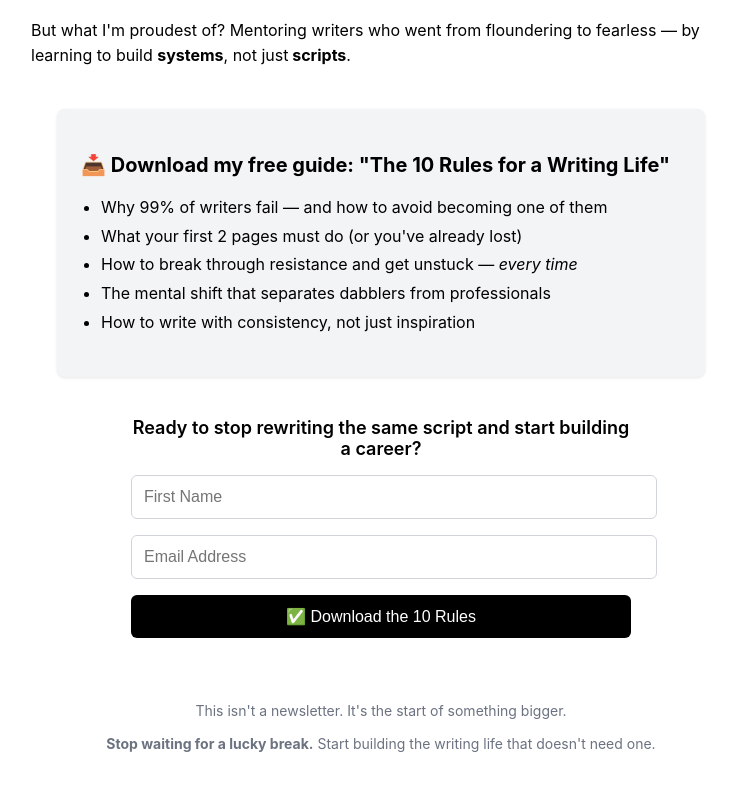
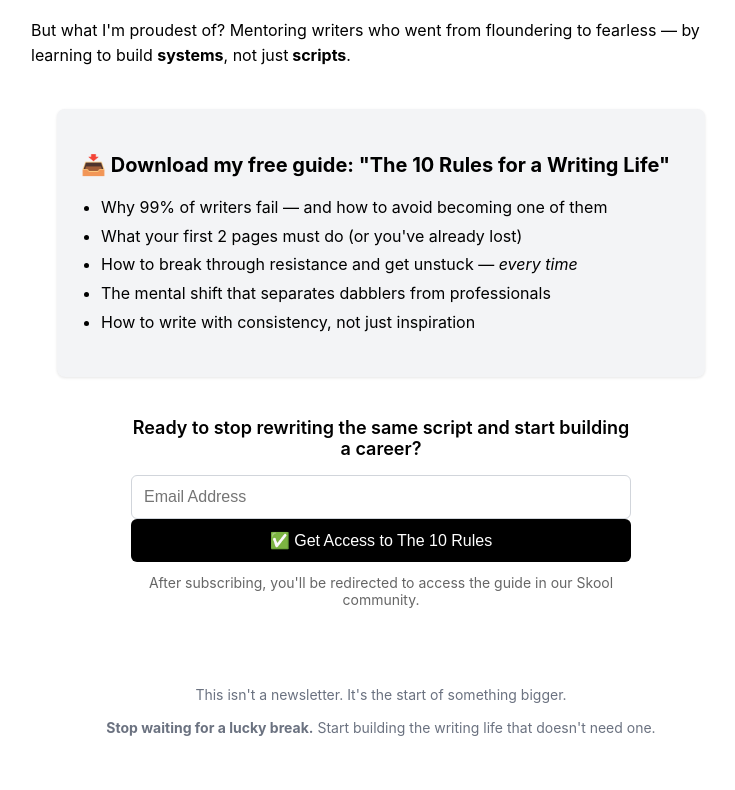
Before and after one commit to MajorityMedia/Writers-Forge-1st-Test-Landing-Page-Sept-25, a Next.js app: page / in a window 1280 px wide. Shown: the part 508-1298 px from the top of the page, without its empty margins (259-994 px from the left). Built offline with nearby package versions, Linux system fonts and the light colour scheme.

Commit message:
Update page.js

```diff
--- a/app/page.js
+++ b/app/page.js
@@ -61,36 +61,46 @@ export default function LandingPage() {
         </ul>
       </section>
 
-      {/* Opt-In Form */}
-      <section style={{ maxWidth: '500px', margin: '0 auto 64px', textAlign: 'center' }}>
-        <h4 style={{ fontSize: '18px', fontWeight: '600', marginBottom: '16px' }}>
+      {/* Mailchimp Form */}
+      <section style={{ maxWidth: '500px', margin: '0 auto 64px' }}>
+        <h4 style={{ fontSize: '18px', fontWeight: '600', marginBottom: '16px', textAlign: 'center' }}>
           Ready to stop rewriting the same script and start building a career?
         </h4>
-        <form style={{ display: 'flex', flexDirection: 'column', gap: '16px' }}>
-          <input
-            type="text"
-            placeholder="First Name"
-            style={{
-              width: '100%',
-              padding: '12px',
-              border: '1px solid #d1d5db',
-              borderRadius: '6px',
-              fontSize: '16px'
-            }}
-          />
+        <div id="mc_embed_shell">
+          <div id="mc_embed_signup" style={{ background: '#fff', clear: 'left', width: '100%' }}>
+            <form
+              action="https://app.us4.list-manage.com/subscribe/post?u=ca0b20880c4b7009f8c6319e9&id=60a3c9abaa&f_id=002d04e3f0"
+              method="post"
+              id="mc-embedded-subscribe-form"
+              name="mc-embedded-subscribe-form"
+              className="validate"
+              target="_blank"
+              style={{ display: 'flex', flexDirection: 'column', gap: '16px' }}
+            >
+              <div id="mc_embed_signup_scroll">
                 <input
                   type="email"
+                  name="EMAIL"
+                  className="required email"
+                  id="mce-EMAIL"
+                  required
                   placeholder="Email Address"
                   style={{
                     width: '100%',
                     padding: '12px',
                     border: '1px solid #d1d5db',
                     borderRadius: '6px',
-              fontSize: '16px'
+                    fontSize: '16px',
+                    boxSizing: 'border-box'
                   }}
                 />
+                <div style={{ position: 'absolute', left: '-5000px' }} aria-hidden="true">
+                  <input type="text" name="b_ca0b20880c4b7009f8c6319e9_60a3c9abaa" tabIndex="-1" />
+                </div>
                 <button
                   type="submit"
+                  name="subscribe"
+                  id="mc-embedded-subscribe"
                   style={{
                     width: '100%',
                     backgroundColor: 'black',
@@ -103,9 +113,15 @@ export default function LandingPage() {
                     fontWeight: '500'
                   }}
                 >
-            ✅ Download the 10 Rules
+                  ✅ Get Access to The 10 Rules
                 </button>
+                <p style={{ textAlign: 'center', marginTop: '12px', fontSize: '14px', color: '#666' }}>
+                  After subscribing, you'll be redirected to access the guide in our Skool community.
+                </p>
+              </div>
             </form>
+          </div>
+        </div>
       </section>
 
       {/* Footer Call to Action */}
@@ -118,6 +134,15 @@ export default function LandingPage() {
           writing life that doesn't need one.
         </p>
       </footer>
+
+      {/* Redirect Script */}
+      <script dangerouslySetInnerHTML={{__html: `
+        document.getElementById('mc-embedded-subscribe-form').addEventListener('submit', function(e) {
+          setTimeout(function() {
+            window.location.href = 'https://www.skool.com/the-writers-forge/j-david-stems-10-iron-clad-rules-for-a-writing-life?p=c06dc1c4';
+          }, 1000);
+        });
+      `}} />
     </main>
   );
 }
```
Lines whose indentation alone changed are shown as unchanged.
